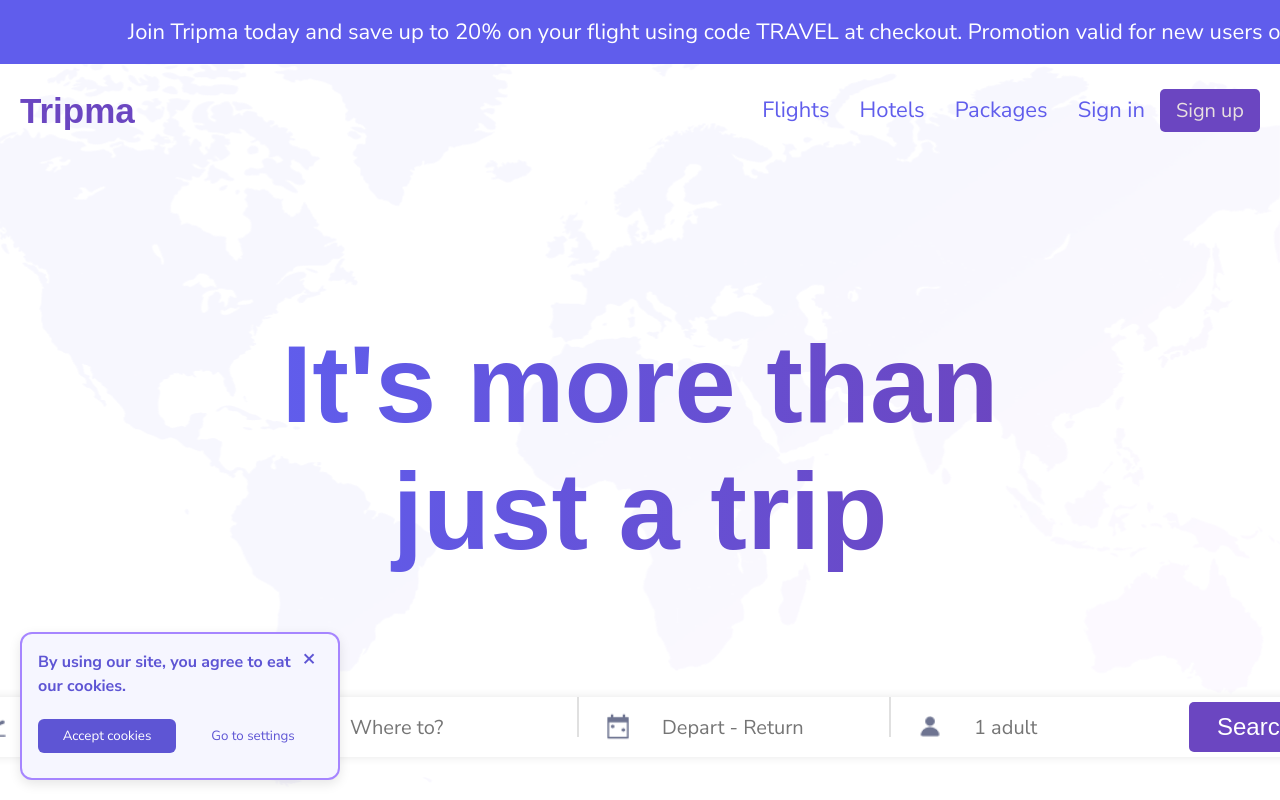
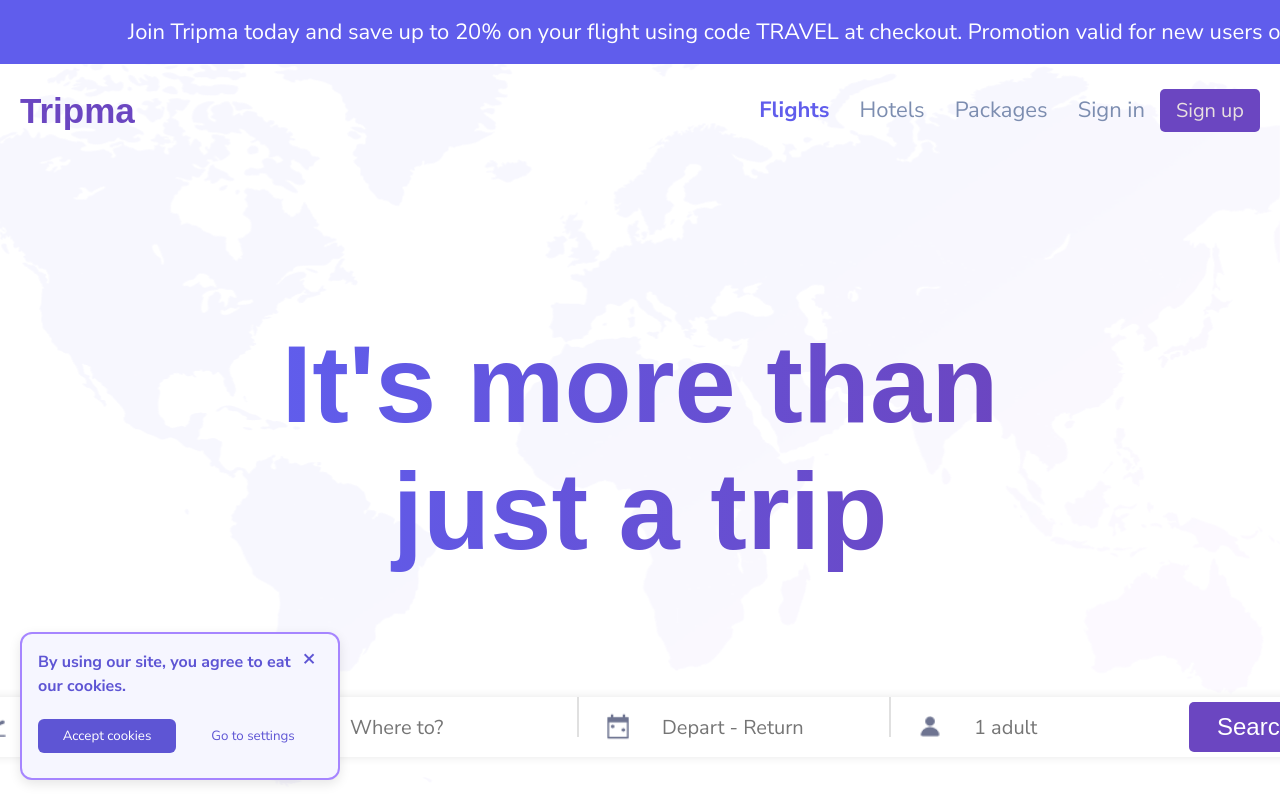
Before and after one commit to AiLinh06/Tripma, a React (Create React App) app: page / in a window 1280 px wide. Shown: the top 800 px of the page. Built offline with nearby package versions, Linux system fonts and the light colour scheme.

Commit message:
Change color of the text of navigation bar

```diff
--- a/src/components/NavBar/Navigation.module.css
+++ b/src/components/NavBar/Navigation.module.css
@@ -20,6 +20,17 @@
   font-weight: 400;
 }
 
+.menu a[href="#flights"] {
+  color: #605DEC;
+  font-weight: 700;
+}
+
+.menu a[href="#hotels"],
+.menu a[href="#packages"],
+.menu a[href="#signin"] {
+  color: #7C8DB0;
+}
+
 .menu .signup {
   background-color: #6B46C1;
   color: rgb(233, 224, 224);
```
